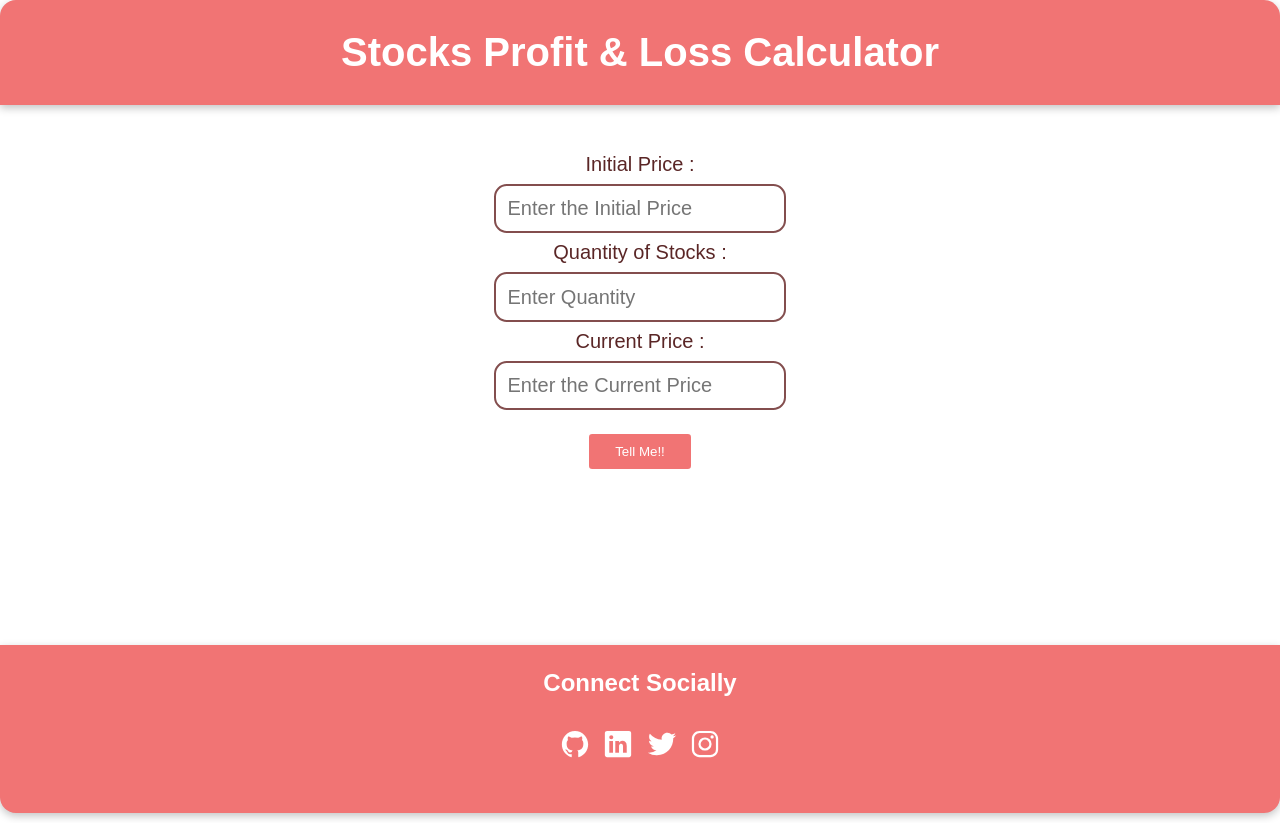
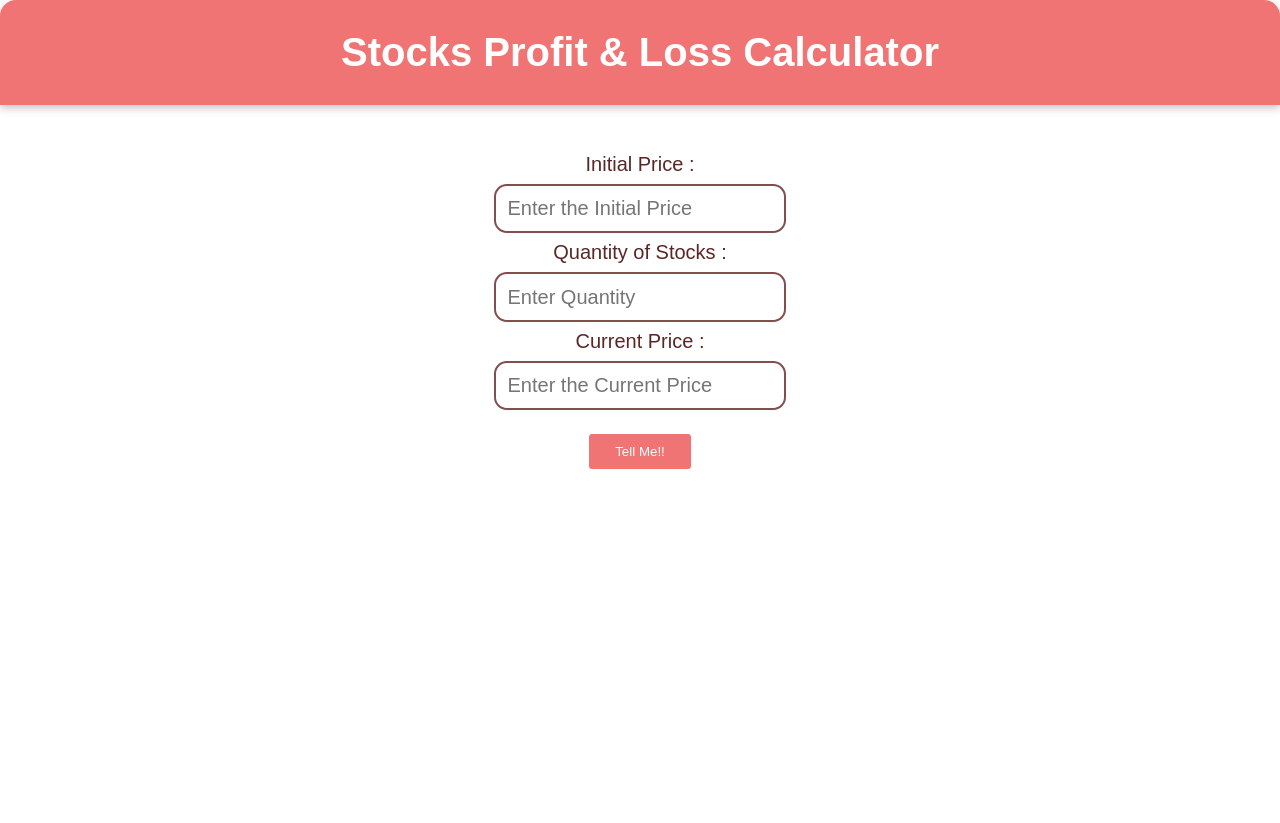
Before and after one commit to GurdialCode/Stock-profit-loss, a plain HTML site: page index.html in a window 1280 px wide. After the commit the page ends 800 px from the top, so only its background shows below. Drawn offline with nearby package versions, Linux system fonts and the light colour scheme.

Commit message:
updated the file

```diff
--- a/index.html
+++ b/index.html
@@ -25,31 +25,7 @@
         <button id="check-btn">Tell Me!!</button>
         <h3 id="output"></h3>
     </main>
-    <footer class="footer">
-        <div class="heading">Connect Socially</div>
-        <ul class="list">
-            <li class="list-inline-item">
-                <a class="links" href="https://github.com/santoshinij7" target="_blank">
-                    <ion-icon name="logo-github" class="ionicons"></ion-icon>
-                </a>
-            </li>
-            <li class="list-inline-item">
-                <a class="links" href="https://www.linkedin.com/in/santoshini-jena-786b4b1a6/" target="_blank">
-                    <ion-icon name="logo-linkedin" class="ionicons"></ion-icon>
-                </a>
-            </li>
-            <li class="list-inline-item">
-                <a class="links" href="https://twitter.com/SantoshiniLucky" target="_blank">
-                    <ion-icon name="logo-twitter" class="ionicons"></ion-icon>
-                </a>
-            </li>
-            <li class="list-inline-item">
-                <a class="links" href="https://www.instagram.com/santoshini_jena" target="_blank">
-                    <ion-icon name="logo-instagram" class="ionicons"></ion-icon>
-                </a>
-            </li>
-          </ul>
-      </footer>
+
     <script src="index.js"></script>
     <script type="module" src="https://unpkg.com/ionicons@5.5.2/dist/ionicons/ionicons.esm.js"></script>
     <script nomodule src="https://unpkg.com/ionicons@5.5.2/dist/ionicons/ionicons.js"></script>
```
